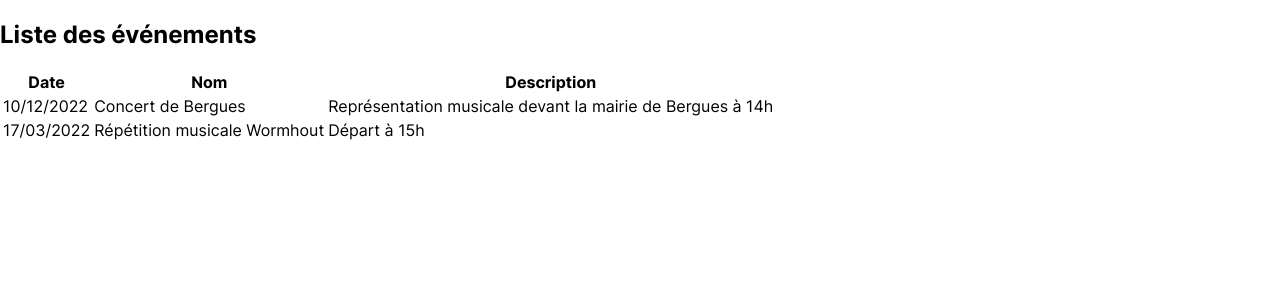
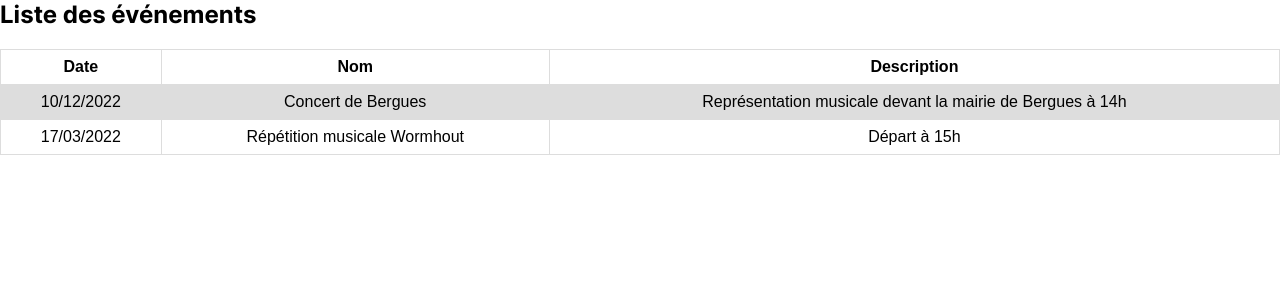
Before and after one commit to ainemehdi6/harmonie, a PHP site: page /EventsList.html in a window 1280 px wide. Shown: the part 20-320 px from the top of the page. Run offline with PHP 8.4, Linux system fonts and the light colour scheme; some libraries are stand-ins or nearby versions.

Commit message:
Update style.css

```diff
--- a/assets/css/style.css
+++ b/assets/css/style.css
@@ -1,3 +1,4 @@
+/* CSS EL MEHDI */
 :root {
     --blue: #01369B;
     --footerColor: #2522;
@@ -39,12 +40,12 @@ img{
 .login_header .header_txt{
     text-align: center;
 }
-header{
+.header_top{
     padding: 10px;
     display: flex;
     justify-content: space-between;
 }
-header img{
+.header_top img{
     width: 20%;
 }
 header *{
@@ -62,3 +63,354 @@ hr{
     height: 10px;
     background-color: var(--blue);
 }
+footer{
+    width: 100%;
+    background-color: var(--black);
+    color: var(--white);
+    position: absolute;
+    bottom: 0;
+    text-align: center;
+}
+
+
+
+
+
+
+
+
+
+
+
+
+
+
+
+
+
+
+
+
+
+
+
+
+
+
+
+
+
+
+
+
+
+
+
+
+
+
+
+
+
+
+
+
+
+
+
+
+
+
+
+
+
+
+
+
+
+
+
+
+
+
+
+
+
+
+
+
+
+
+
+
+
+
+
+
+
+
+
+
+
+
+
+
+
+
+
+
+
+
+
+
+
+
+
+
+
+
+
+
+
+
+
+
+
+
+
+/* CSS PHILIPPE */
+/* Tableau liste des événements user */
+table {
+    font-family: arial, sans-serif;
+    border-collapse: collapse;
+    width: 100%;
+    text-align: center;
+  }
+
+  td, th {
+    border: 1px solid #dddddd;
+    text-align: left;
+    padding: 8px;
+    text-align: center;
+  }
+
+  tr:nth-child(even) {
+    background-color: #dddddd;
+  }
+.center-text{
+    text-align: center;
+}
+/* boutons événement user */
+.button{
+    border-radius: 0.4rem;
+}
+
+
+
+
+
+
+
+
+
+
+
+
+
+
+
+
+
+
+
+
+
+
+
+
+
+
+
+
+
+
+
+
+
+
+
+
+
+
+
+
+
+
+
+
+
+
+
+
+
+
+
+
+
+
+
+
+
+
+
+
+
+
+
+
+
+
+
+
+
+
+
+
+
+
+
+
+
+
+
+
+
+
+
+
+
+
+
+
+
+
+
+
+
+
+
+
+
+
+
+
+
+
+
+
+
+
+
+
+
+
+
+
+
+
+
+
+
+
+
+
+
+
+
+
+
+
+
+
+
+
+
+
+
+
+
+
+
+
+
+
+
+
+
+
+
+
+
+
+
+
+
+
+
+
+
+
+
+
+
+
+
+
+
+
+
+
+
+
+
+
+
+
+
+
+
+
+
+
+
+
+
+
+
+
+
+
+
+
+
+
+
+
+
+
+
+
+
+
+/* CSS OUSSAMA */
+.padding_connexion{
+    margin: auto;
+}
+.login_inter{
+    background-color:  var(--blue);
+    border-radius: 10px;
+    border: none;
+    color: var(--white);
+
+
+}
```
